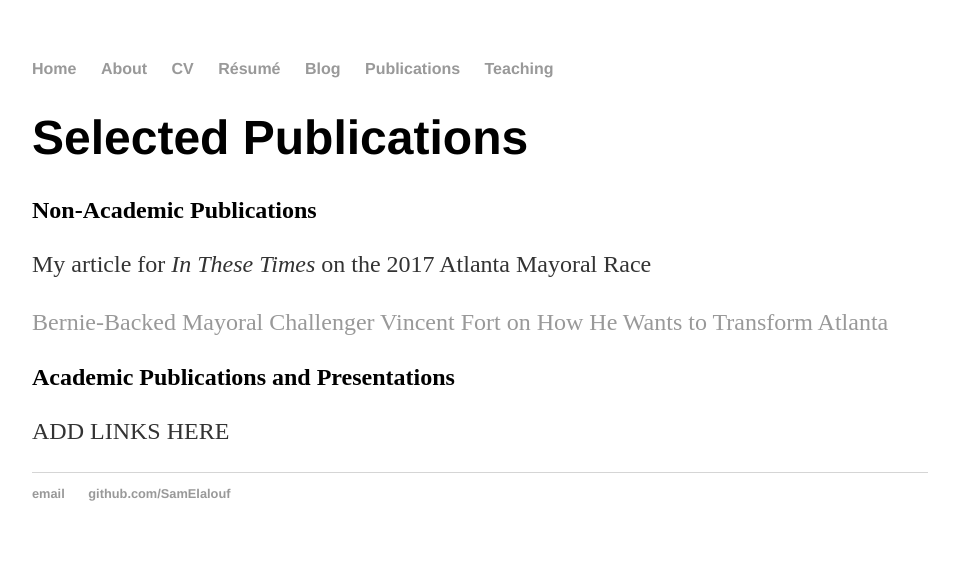
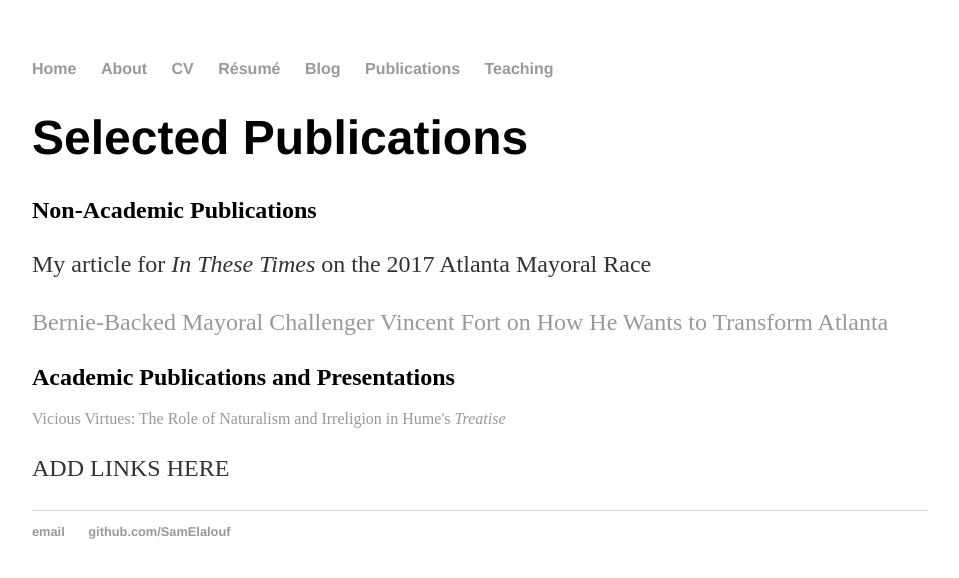
Before and after one commit to SamElalouf/samelalouf.github.io, a Jekyll site: the page built from publications/index.html, in a window 1280 px wide. Shown: the top 578 px of the page, without its empty margins (160-1119 px from the left). Built offline with Jekyll 4.4.1, drawn with Linux system fonts in a browser that asks for light colours.

Commit message:
Update index.html

```diff
--- a/publications/index.html
+++ b/publications/index.html
@@ -8,5 +8,6 @@ title: Selected Publications
   <p>My article for <em>In These Times</em> on the 2017 Atlanta Mayoral Race <p>
   <a href="http://inthesetimes.com/article/20639/bernie-sanders-vincent-fort-atlanta-mayor/">Bernie-Backed Mayoral Challenger Vincent Fort on How He Wants to Transform Atlanta</a>
   <h2>Academic Publications and Presentations</h2>
+	<a href="https://scholarworks.gsu.edu/cgi/viewcontent.cgi?article=1225&context=philosophy_theses">Vicious Virtues: The Role of Naturalism and Irreligion in Hume's <em>Treatise</em> </a>
   <p> ADD LINKS HERE </p>
 </div><!-- /.blurb -->
```
